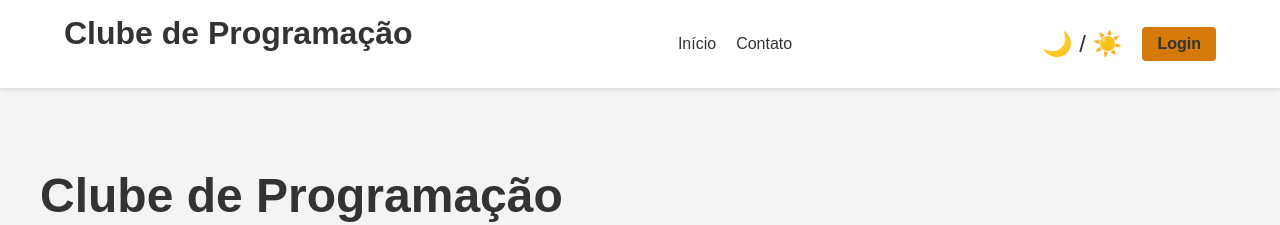
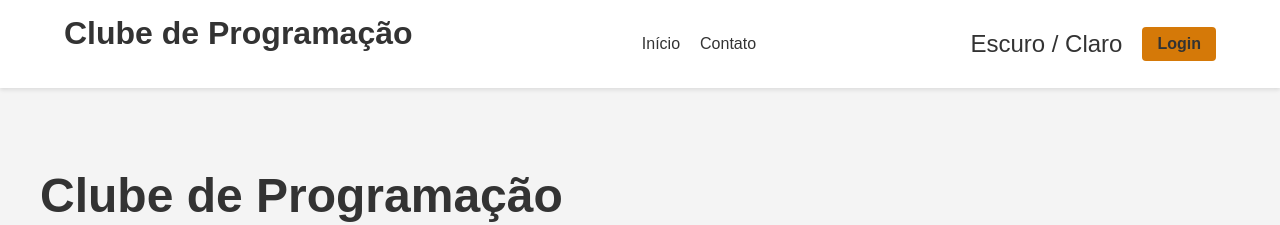
Before and after one commit to rodrigogduca/clube-programacao, a Django app: template templates/index.html in a window 1280 px wide. Shown: the top 225 px of the page. Run offline with Django 4.2, Linux system fonts and the light colour scheme; the template is opened without the code that fills it, so the values that code supplies are empty; some libraries are stand-ins or nearby versions.

Commit message:
escuro e claro

```diff
--- a/templates/index.html
+++ b/templates/index.html
@@ -25,7 +25,7 @@
         </nav>
 
         <div class="user-actions">
-            <button class="theme-toggle" onclick="toggleTheme()">🌙 / ☀️</button>
+            <button class="theme-toggle" onclick="toggleTheme()">Escuro / Claro</button>
 
             <a href="/login" class="btn-login" role="button">Login</a>
         </div>
```
